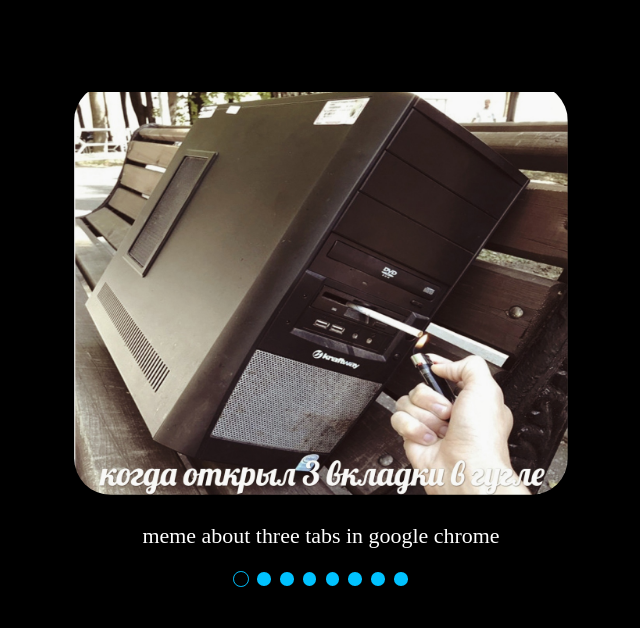
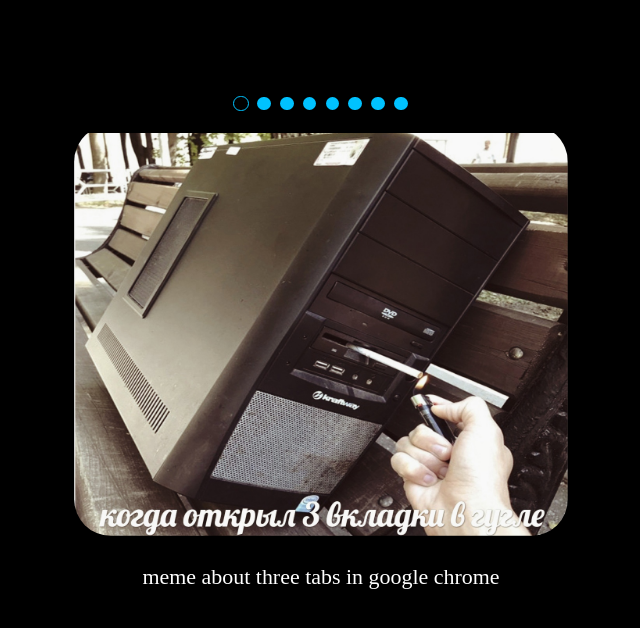
Before and after one commit to ArtemKhmyrov/cssMemeSlider, a plain HTML site: page cssMemeSlider/index.html in a window 1280 px wide. Shown: the part 114-742 px from the top of the page, without its empty margins (319-959 px from the left). Drawn offline with Linux system fonts and the light colour scheme.

Commit message:
feat: add favicon (Mondey, Sep 18, 2023 01:30:01 PM)

```diff
--- a/cssMemeSlider/css/style.css
+++ b/cssMemeSlider/css/style.css
@@ -235,6 +235,7 @@ h1 {
     display: flex;
     align-items: center;
     justify-content: center;
+    flex-direction: column;
 }
 
 .slider__input {
@@ -294,7 +295,7 @@ h1 {
 }
 
 .pagination{
-    margin-top: 2rem;
+    margin-bottom: 2rem;
     display: flex;
     background: var(--bg);
     justify-content: center;
@@ -324,7 +325,7 @@ h1 {
 #slide-5:checked ~ .slider__wrapper .slider__label:nth-of-type(5) span,
 #slide-6:checked ~ .slider__wrapper .slider__label:nth-of-type(6) span,
 #slide-7:checked ~ .slider__wrapper .slider__label:nth-of-type(7) span,
-#slide-8:checked ~ .slider__wrapper .slider__label:nth-of-type(8) span{
+#slide-8:checked ~  .slider__label:nth-of-type(8) span{
     background: transparent;
     border: .2rem solid var(--clr-1);
 }
--- a/cssMemeSlider/index.html
+++ b/cssMemeSlider/index.html
@@ -6,6 +6,7 @@
     <title>css meme slider</title>
     <link rel="stylesheet" href="./css/style.css">
     <link rel="shortcut icon" href="favicon.ico" type="image/x-icon">
+    <link rel="icon" type="image/png" href="favicon.png" />
 </head>
 <body>
 
@@ -22,6 +23,7 @@
             </h1>
 
             <div class="slider">
+
                 <input class="slider__input" type="radio" name="button" id="slide-1" checked>
                 <input class="slider__input" type="radio" name="button" id="slide-2">
                 <input class="slider__input" type="radio" name="button" id="slide-3">
@@ -31,7 +33,20 @@
                 <input class="slider__input" type="radio" name="button" id="slide-7">
                 <input class="slider__input" type="radio" name="button" id="slide-8">
 
+
                 <div class="slider__wrapper">
+
+                    <div class="pagination">
+                        <label class="slider__label" for="slide-1"><span class="pagination__btn"></span></label>
+                        <label class="slider__label" for="slide-2"><span class="pagination__btn"></span></label>
+                        <label class="slider__label" for="slide-3"><span class="pagination__btn"></span></label>
+                        <label class="slider__label" for="slide-4"><span class="pagination__btn"></span></label>
+                        <label class="slider__label" for="slide-5"><span class="pagination__btn"></span></label>
+                        <label class="slider__label" for="slide-6"><span class="pagination__btn"></span></label>
+                        <label class="slider__label" for="slide-7"><span class="pagination__btn"></span></label>
+                        <label class="slider__label" for="slide-8"><span class="pagination__btn"></span></label>
+                    </div>
+
                     <div class="slide__wrapper">
                         <div class="slide slide-1">
                             <img src="./img/slide-1.jpg" alt="slide-1">
@@ -66,21 +81,8 @@
                             <span class="descriptopn">meme about bugs</span>
                         </div>
                     </div>
-
-                    <div class="pagination">
-                        <label class="slider__label" for="slide-1"><span class="pagination__btn"></span></label>
-                        <label class="slider__label" for="slide-2"><span class="pagination__btn"></span></label>
-                        <label class="slider__label" for="slide-3"><span class="pagination__btn"></span></label>
-                        <label class="slider__label" for="slide-4"><span class="pagination__btn"></span></label>
-                        <label class="slider__label" for="slide-5"><span class="pagination__btn"></span></label>
-                        <label class="slider__label" for="slide-6"><span class="pagination__btn"></span></label>
-                        <label class="slider__label" for="slide-7"><span class="pagination__btn"></span></label>
-                        <label class="slider__label" for="slide-8"><span class="pagination__btn"></span></label>
-                    </div>
                 </div>
-
             </div>
-
         </div>
     </section>
 
```
Also changed, not shown: cssMemeSlider/favicon.png (added).
